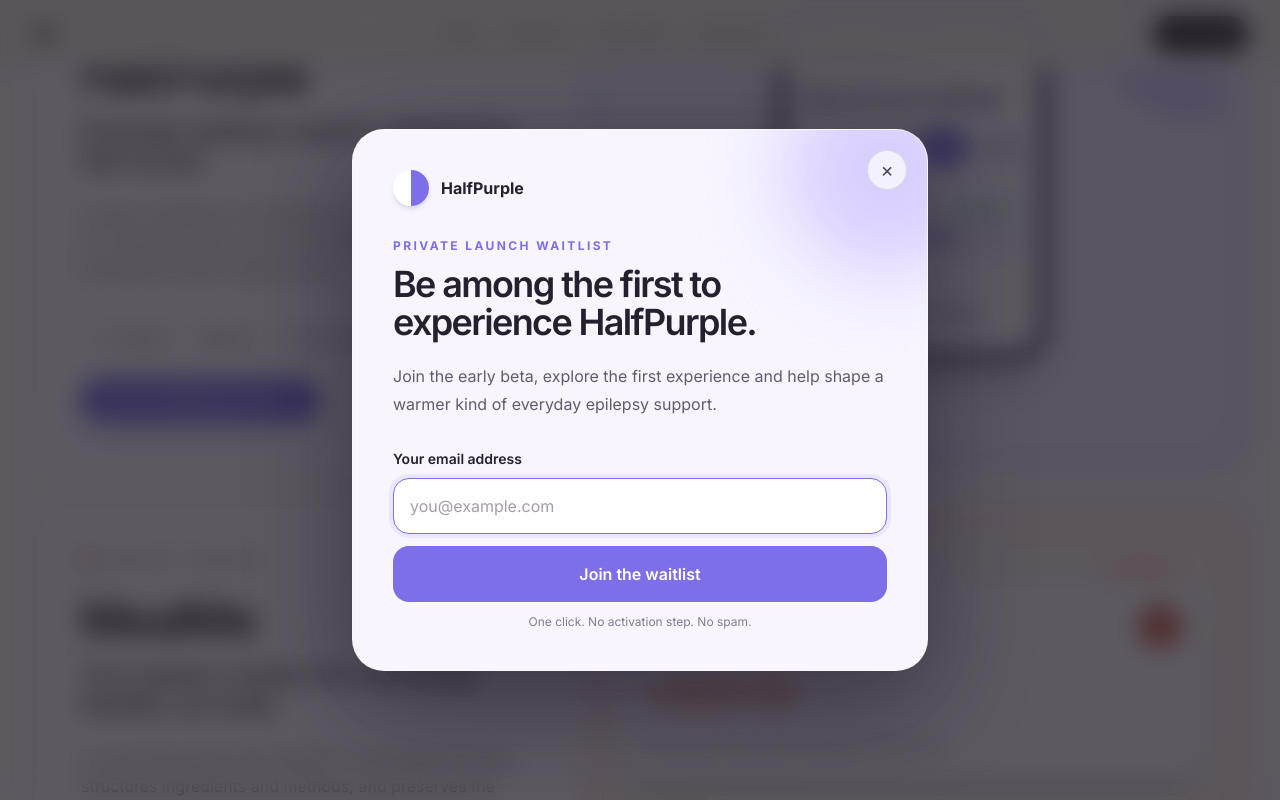
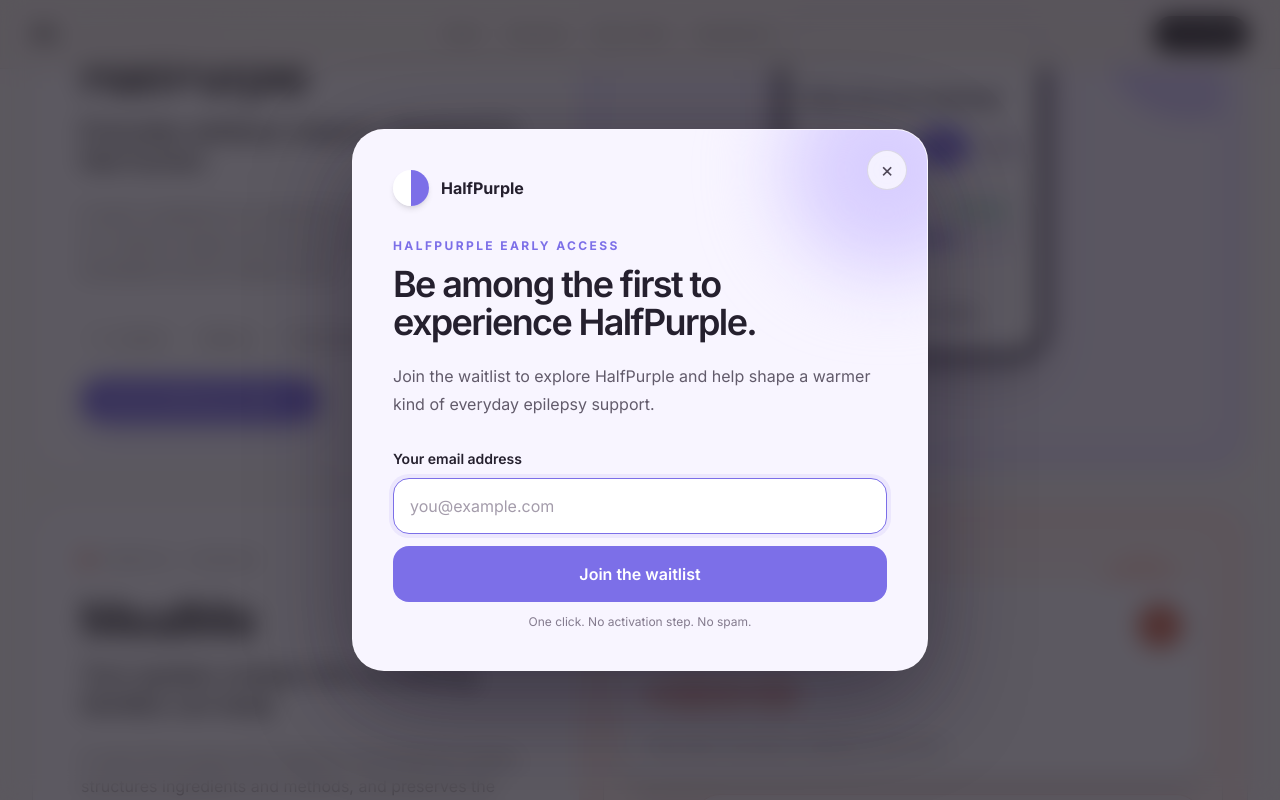
Before and after one commit to shikhakhandelwalm/shikha, a Next.js app: page / in a window 1280 px wide. Both pictures are taken after a click on the button "Join the HalfPurple waitlist →". Shown: the part 1425-2225 px from the top of the page. Built offline with nearby package versions, Linux system fonts and the light colour scheme.

Commit message:
Open HalfPurple waitlist messaging to all interested users

```diff
--- a/src/components/HalfPurpleWaitlistModal.tsx
+++ b/src/components/HalfPurpleWaitlistModal.tsx
@@ -93,7 +93,7 @@
                 <div className="grid h-14 w-14 place-items-center rounded-full bg-[#7C6FE8] text-2xl font-bold text-white">✓</div>
                 <p className="mt-7 text-xs font-bold uppercase tracking-[0.2em] text-[#7C6FE8]">Welcome, early tester</p>
                 <h2 id="halfpurple-waitlist-title" className="mt-3 text-3xl font-semibold leading-tight tracking-[-0.035em] md:text-4xl">
-                  Congratulations—you’re on the HalfPurple early beta list. 💜
+                  You’re on the HalfPurple early access list. 💜
                 </h2>
                 <p className="mt-5 text-base leading-7 text-[#625B6B]">
                   Early access begins Friday, October 16, 2026, at 12:00 p.m. Pacific. We’ll email you with access details. You’ll be able to explore the app, try the early experience and report anything that feels unclear, broken or missing.
@@ -106,12 +106,12 @@
                   <span className="h-9 w-9 rounded-full bg-[linear-gradient(90deg,#FFFFFF_50%,#7C6FE8_50%)] shadow-md" />
                   <span className="font-bold">HalfPurple</span>
                 </div>
-                <p className="mt-8 text-xs font-bold uppercase tracking-[0.2em] text-[#7C6FE8]">Private launch waitlist</p>
+                <p className="mt-8 text-xs font-bold uppercase tracking-[0.2em] text-[#7C6FE8]">HalfPurple early access</p>
                 <h2 id="halfpurple-waitlist-title" className="mt-3 text-4xl font-semibold leading-[1.05] tracking-[-0.045em]">
                   Be among the first to experience HalfPurple.
                 </h2>
                 <p className="mt-5 text-base leading-7 text-[#625B6B]">
-                  Join the early beta, explore the first experience and help shape a warmer kind of everyday epilepsy support.
+                  Join the waitlist to explore HalfPurple and help shape a warmer kind of everyday epilepsy support.
                 </p>
 
                 <form onSubmit={joinWaitlist} className="mt-7">
```
